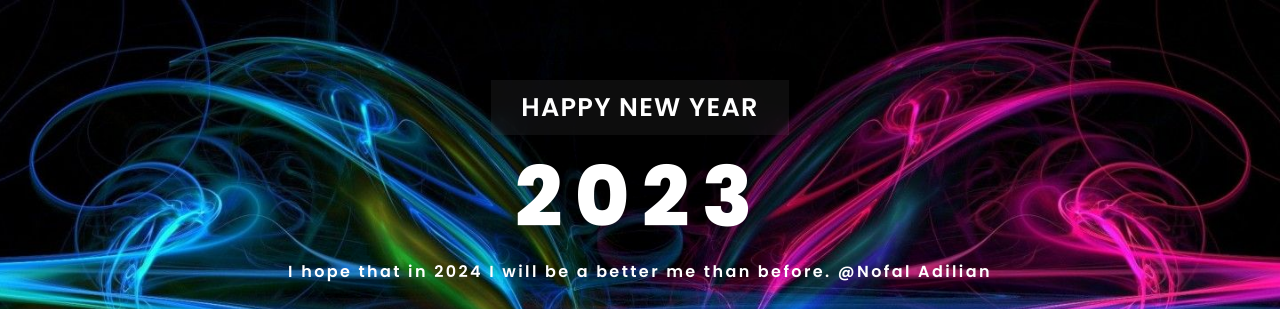
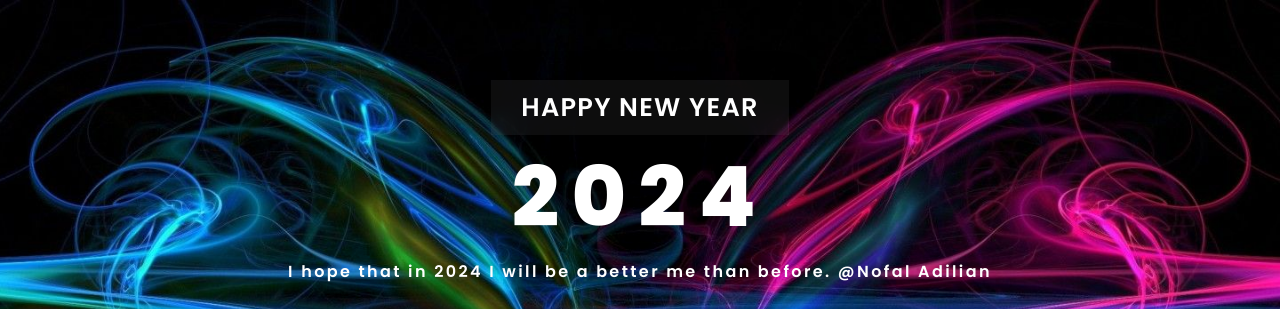
Before and after one commit to nofaladilian17/New-Year-2024, a plain HTML site: page index.html in a window 1280 px wide. Shown: the top 309 px of the page. Drawn offline with Linux system fonts and the light colour scheme.

Commit message:
Update index.html

```diff
--- a/index.html
+++ b/index.html
@@ -17,7 +17,7 @@
     <div class="wrapper">
       <div class="heading">
         <h3>Happy New Year </h3>
-        <h1>2023</h1>
+        <h1>2024</h1>
 	<h2>I hope that in 2024 I will be a better me than before. @Nofal Adilian</h2>
 	<audio autoplay>
 	<source src="1013.mp3" type="audio/mp3">
```
